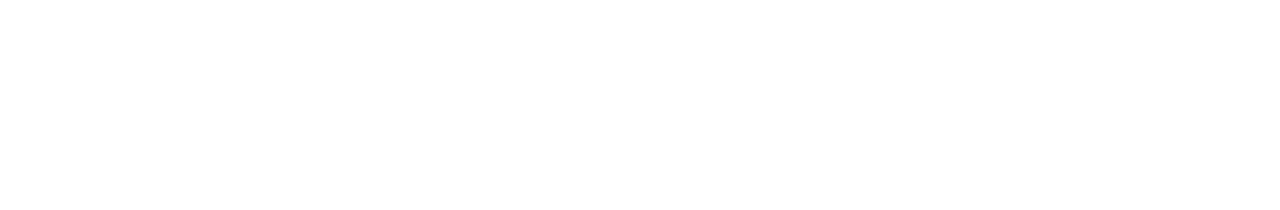
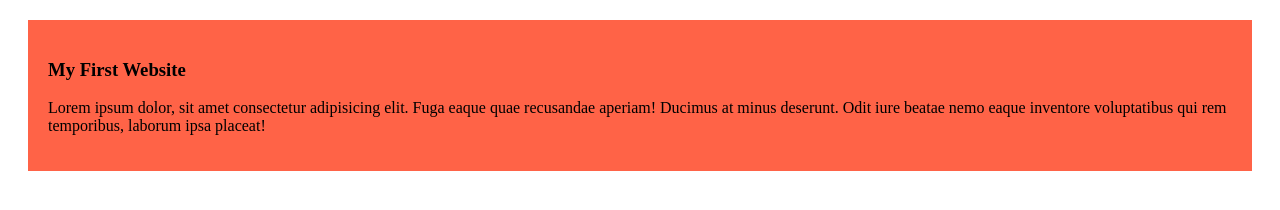
Before and after one commit to Mehedi-ICE16/my-simple-website, a plain HTML site: page index.html in a window 1280 px wide. Drawn offline with Linux system fonts and the light colour scheme.

Commit message:
added the first blog

```diff
--- /dev/null
+++ b/blog.css
@@ -0,0 +1,5 @@
+div{
+    background-color:tomato;
+    padding:20px;
+    margin:20px;
+}
--- a/index.html
+++ b/index.html
@@ -3,9 +3,13 @@
 <head>
     <meta charset="UTF-8">
     <meta name="viewport" content="width=device-width, initial-scale=1.0">
+    <link rel="stylesheet" href="blog.css">
     <title>My Simple Website</title>
 </head>
 <body>
-
+    <div>
+        <h3>My First Website</h3>
+        <p>Lorem ipsum dolor, sit amet consectetur adipisicing elit. Fuga eaque quae recusandae aperiam! Ducimus at minus deserunt. Odit iure beatae nemo eaque inventore voluptatibus qui rem temporibus, laborum ipsa placeat!</p>
+    </div>
 </body>
 </html>
```
